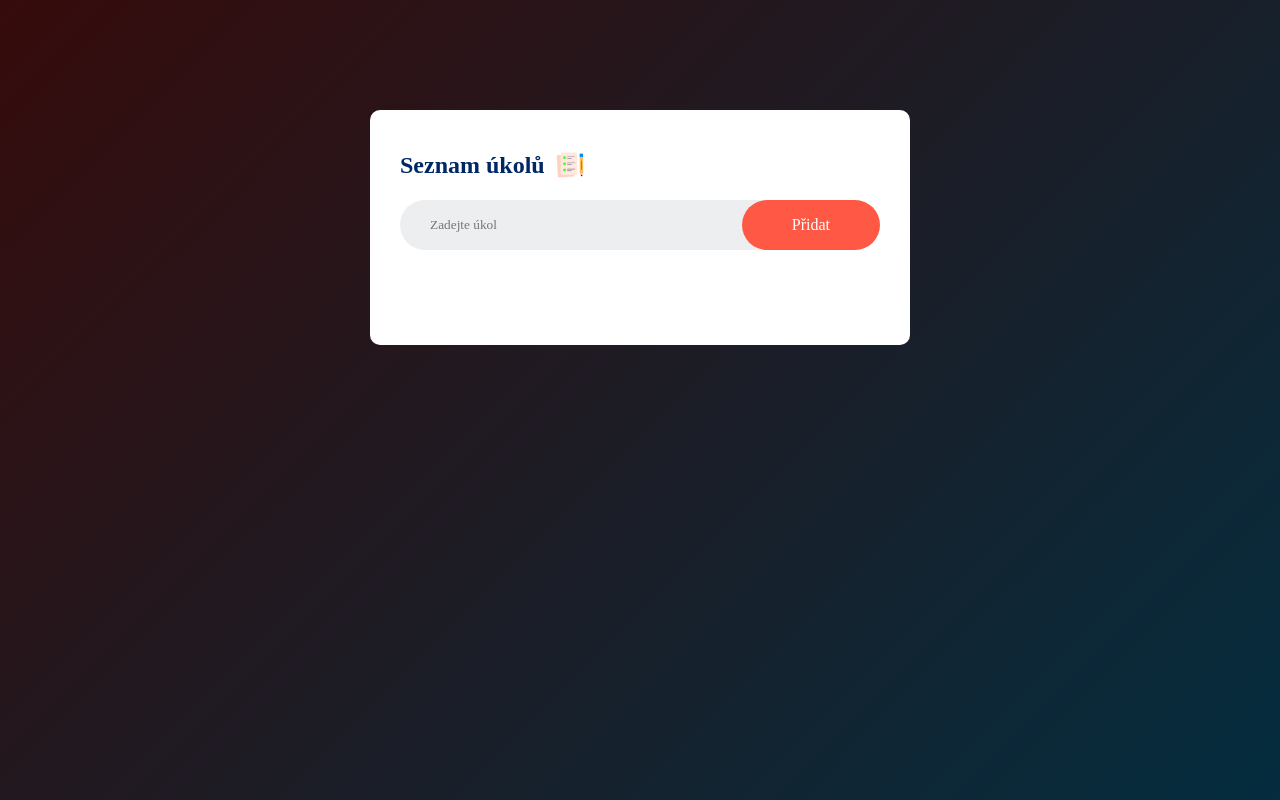
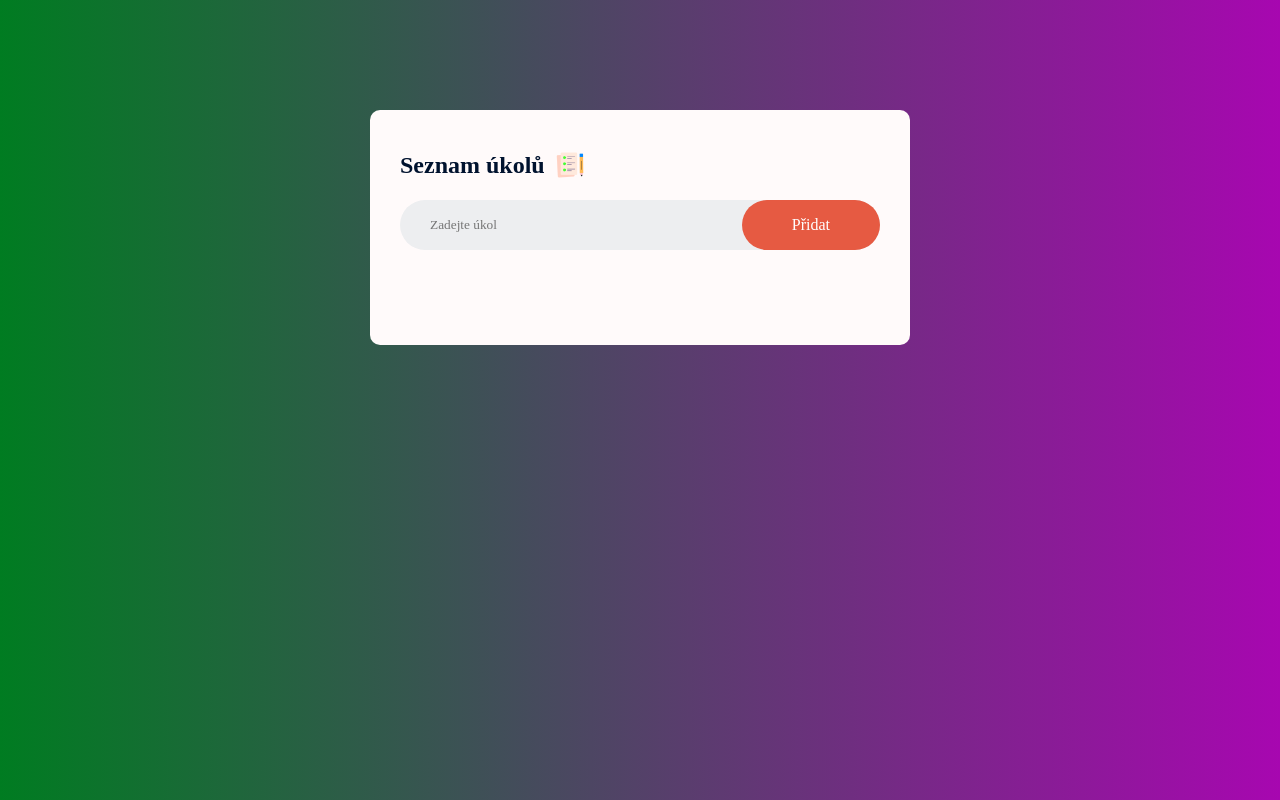
Before and after one commit to Krejcza/To-Do-app, a plain HTML site: page index.html in a window 1280 px wide. Drawn offline with Linux system fonts and the light colour scheme; a web font is replaced by a local one.

Commit message:
Dodělány poslední úpravy v CSS a projekt dokončen

```diff
--- a/style.css
+++ b/style.css
@@ -8,21 +8,21 @@
 .container{
    width: 100%;
    min-height: 100vh;
-   background: linear-gradient(135deg, #360b0b, #042d3f);
+   background: linear-gradient(90deg, #007c21, #a707b0);
    padding: 10px;
 }
 
 .todo-app{
    width: 100%;
    max-width: 540px;
-   background-color: #fff;
+   background-color: #fffafa;
    margin: 100px auto 20px;
    padding: 40px 30px 70px;
    border-radius: 10px;
 }
 
 .todo-app h2{
-   color: #002765;
+   color: #00122e;
    display: flex;
    align-items: center;
    margin-bottom: 20px;
@@ -56,7 +56,7 @@ button{
    border: none;
    outline: none;
    padding: 16px 50px;
-   background: #ff5945;
+   background: #e65a42;
    color:#fff;
    font-size: 16px;
    cursor: pointer;
```
Also changed, not shown: my-script.js (line endings or trailing spaces).
